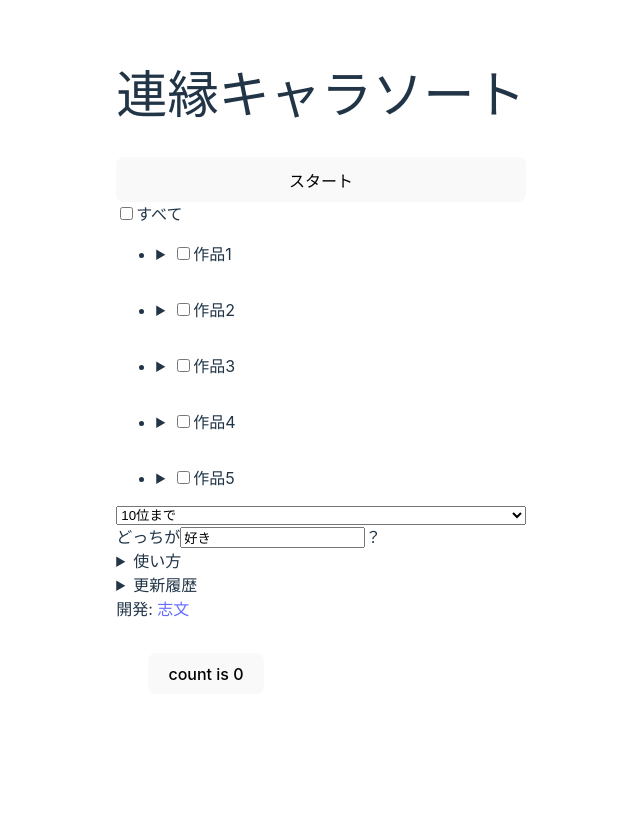
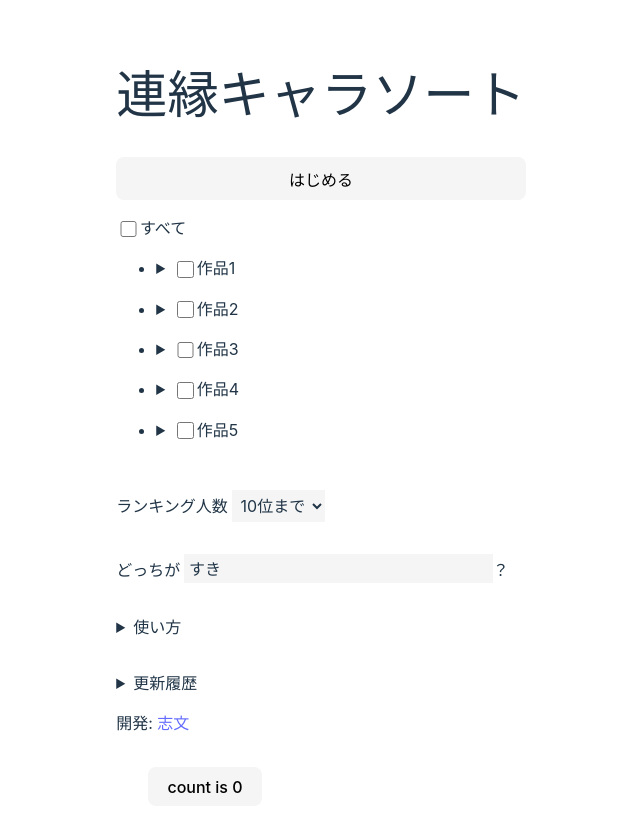
Before and after one commit to shimon1024/lecharsorter, a React (Vite) app: page / in a window 1280 px wide. Shown: the top 832 px of the page, without its empty margins (319-959 px from the left). Before the commit the page ends 800 px from the top, so only its background shows below. Built offline with nearby package versions, Linux system fonts and the light colour scheme.

Commit message:
モックアップ更新、フォーム要素の見栄え改善、フォームはハイパー文書

```diff
--- a/src/Compare.jsx
+++ b/src/Compare.jsx
@@ -9,6 +9,7 @@ export default function Compare() {
       <button>↶</button>
       <button>↷</button>
       <p>(n組目、n%完了、残り最大n組)</p>
+      <button>ソートをやめる</button>
 
       <div>開発: <a href="https://postfixnotation.org/">志文</a></div>
     </>
--- /dev/null
+++ b/src/Setup.css
@@ -0,0 +1,7 @@
+.setup-numpeople {
+  margin-left: 0.25em;
+}
+
+.setup-sorter-title {
+  margin-left: 0.25em;
+}
--- a/src/Setup.jsx
+++ b/src/Setup.jsx
@@ -1,3 +1,5 @@
+import './Setup.css'
+
 function GameGroup({name, chars}) {
   return (
     <ul>
@@ -17,14 +19,21 @@ export default function Setup() {
   return (
     <>
       <h1>連縁キャラソート</h1>
-      <button style={{textalign: 'center'}}>スタート</button>
+
+      <button style={{textalign: 'center'}}>はじめる</button>
+
+      <p>
         <label><input type="checkbox" />すべて</label>
         <GameGroup name={"作品1"} chars={["キャラ1", "キャラ2", "キャラ3"]} />
         <GameGroup name={"作品2"} chars={["キャラ4", "キャラ5", "キャラ6"]} />
         <GameGroup name={"作品3"} chars={["キャラ7", "キャラ8", "キャラ9"]} />
         <GameGroup name={"作品4"} chars={["キャラ10", "キャラ11", "キャラ12"]} />
         <GameGroup name={"作品5"} chars={["キャラ13", "キャラ14", "キャラ15"]} />
-      <select>
+      </p>
+
+      <p>
+        ランキング人数
+        <select className="setup-numpeople">
           <option>1位のみ</option>
           <option>3位まで</option>
           <option>5位まで</option>
@@ -32,16 +41,25 @@ export default function Setup() {
           <option>20位まで</option>
           <option>すべて</option>
         </select>
-      <div>どっちが<input type="text" maxlength="128" value="好き" />？</div>
+      </p>
+
+      <p>どっちが<input type="text" size="25" className="setup-sorter-title" maxLength="128" value="すき" />？</p>
+
+      <p>
         <details>
           <summary>使い方</summary>
           こんなかんじです
         </details>
+      </p>
+
+      <p>
         <details>
           <summary>更新履歴</summary>
           こんなかんじでした
         </details>
-      <div>開発: <a href="https://postfixnotation.org/">志文</a></div>
+      </p>
+
+      <footer>開発: <a href="https://postfixnotation.org/">志文</a></footer>
     </>
   );
 }
--- a/src/index.css
+++ b/src/index.css
@@ -12,6 +12,18 @@
   -moz-osx-font-smoothing: grayscale;
 }
 
+body {
+  margin: 0;
+  display: flex;
+  min-width: 320px;
+  min-height: 100vh;
+}
+
+h1 {
+  font-size: 3.2em;
+  line-height: 1.1;
+}
+
 a {
   font-weight: 500;
   color: #646cff;
@@ -21,34 +33,45 @@ a:hover {
   color: #747bff;
 }
 
-body {
-  margin: 0;
-  display: flex;
-  /*place-items: start;*/
-  min-width: 320px;
-  min-height: 100vh;
+button {
+  font-size: 1em;
+  font-family: inherit;
+
+  border-radius: 0.5em;
+  border-style: none;
+  padding: 0.6em 1.2em;
+  font-weight: 500;
+  background-color: whitesmoke;
+  cursor: pointer;
 }
 
-h1 {
-  font-size: 3.2em;
-  line-height: 1.1;
+input[type="checkbox"] {
+  width: 1.25em;
+  height: 1.25em;
+  accent-color: green;
+  vertical-align: -0.25em;
 }
 
-button {
-  border-radius: 8px;
-  border: 1px solid transparent;
-  padding: 0.6em 1.2em;
+input[type="text"] {
+  font-family: inherit;
+  font-weight: inherit;
+  color: inherit;
+  text-rendering: inherit;
   font-size: 1em;
-  font-weight: 500;
+
+  background-color: whitesmoke;
+  border-style: none;
+  padding: 0.3em;
+}
+
+select {
   font-family: inherit;
-  background-color: #f9f9f9;
-  cursor: pointer;
-  transition: border-color 0.25s;
+  font-weight: inherit;
+  color: inherit;
+  text-rendering: inherit;
+  font-size: 1em;
+
+  background-color: whitesmoke;
+  border-style: none;
+  padding: 0.3em 0 0.3em 0.3em;
 }
-button:hover {
-  border-color: #646cff;
-}
-button:focus,
-button:focus-visible {
-  outline: 4px auto -webkit-focus-ring-color;
-}
```
Lines whose indentation alone changed are shown as unchanged.
